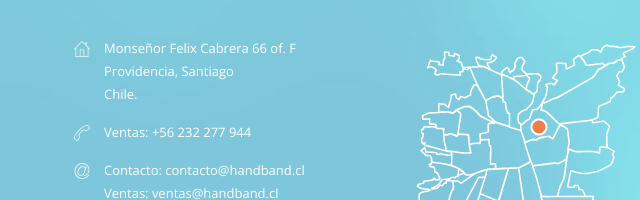
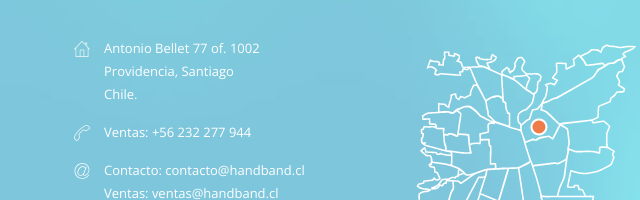
Before and after one commit to handband/handband.github.io, a plain HTML site: page about.html in a window 1280 px wide. Shown: the part 2459-2659 px from the top of the page, 116-756 px from the left. Drawn offline with nearby package versions, Linux system fonts and the light colour scheme; some packages are replaced by stand-ins of ours.

Commit message:
Arreglada dirección en footer

```diff
--- a/about.html
+++ b/about.html
@@ -571,7 +571,7 @@
               <ul>
                 <li>
                   <i class="ifc-home"></i>
-                  Monseñor Felix Cabrera 66 of. F<br>
+                  Antonio Bellet 77 of. 1002<br>
                   Providencia, Santiago<br>
                   Chile.
                 </li>
```
Also changed, not shown: acreditacion.html (+1 -1 lines), contact.html (+1 -1 lines), index.html (+1 -1 lines), map.html (+1 -1 lines), products.html (+1 -1 lines), products/lanyards.html (+1 -1 lines), products/perrito.html (+1 -1 lines), products/pvc.html (+1 -1 lines), products/termo.html (+1 -1 lines), products/yoyo.html (+1 -1 lines), wristbands.html (+1 -1 lines), wristbands/holographic.html (+1 -1 lines), wristbands/multitab.html (+1 -1 lines), wristbands/plastic.html (+1 -1 lines), 5 more files.
